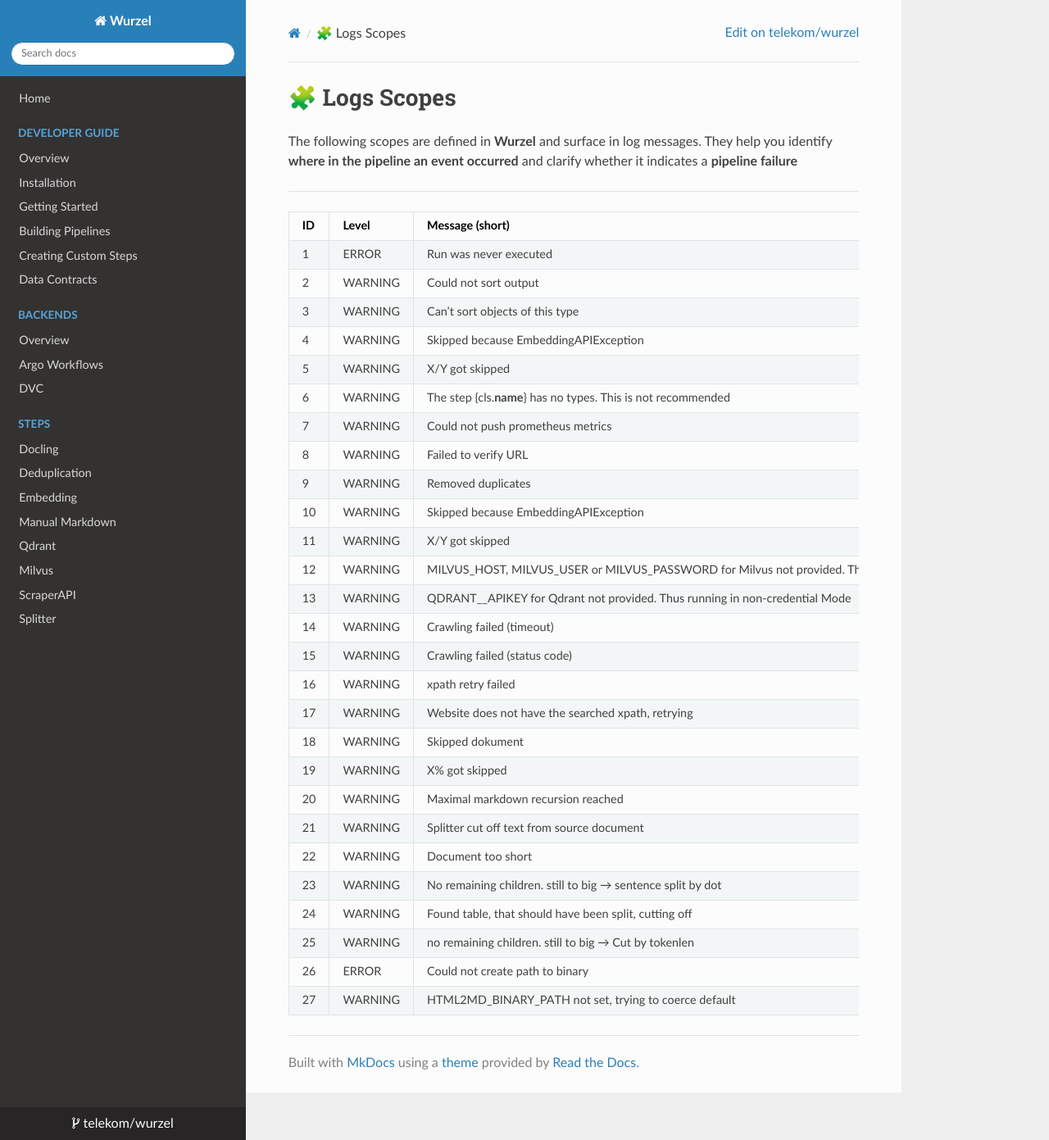
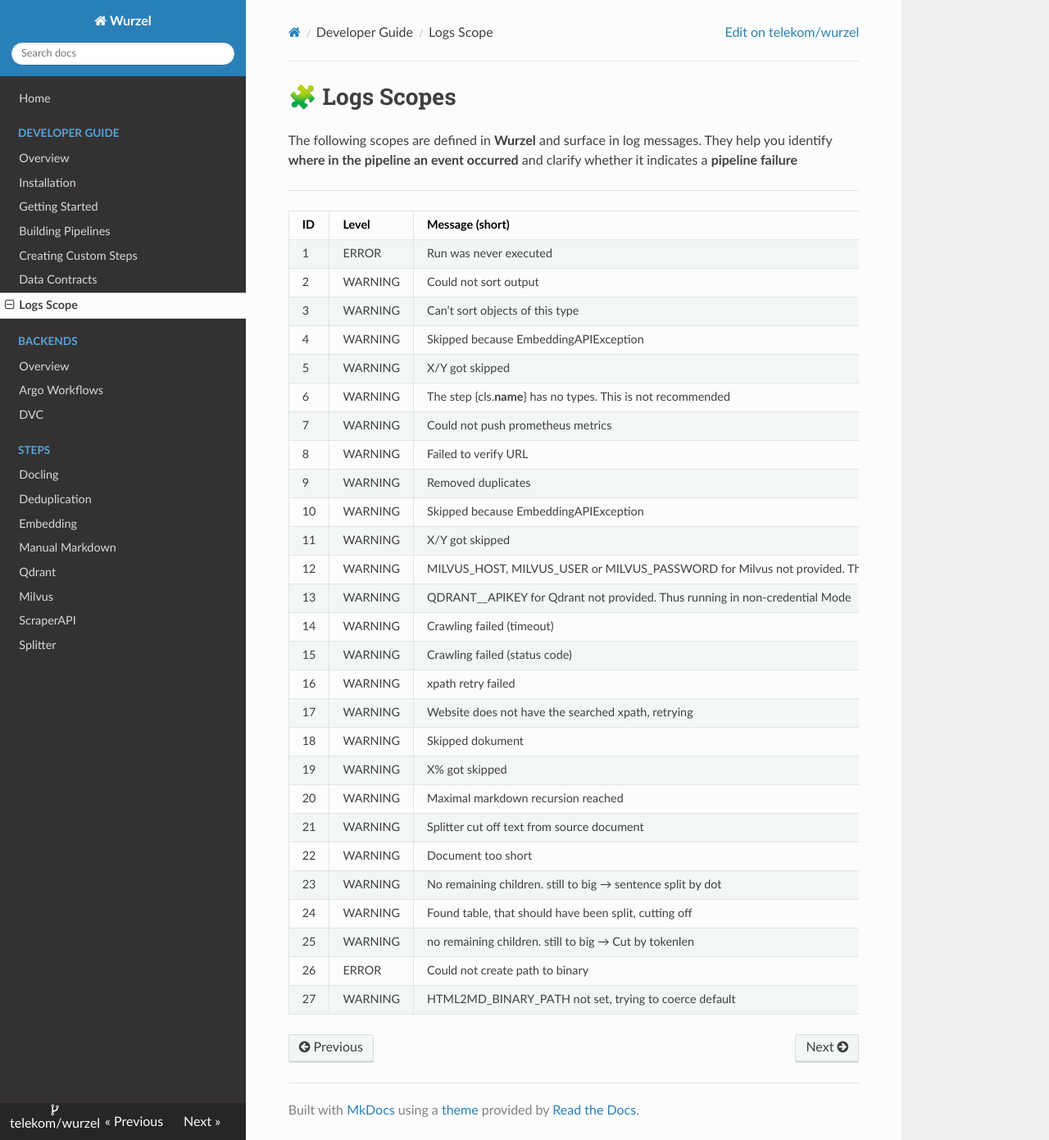
Before and after one commit to telekom/wurzel, an MkDocs documentation site: the page built from docs/developer-guide/logs_scope.md, in a window 1280 px wide and 1391 px high. Shown: the whole window at 82% size. Built offline with MkDocs 1.6.1, drawn with Linux system fonts in a browser that asks for light colours; nearby versions of some CDN libraries.

Commit message:
add-log-scope-yml

```diff
--- a/mkdocs.yml
+++ b/mkdocs.yml
@@ -20,6 +20,7 @@ nav:
     - Building Pipelines: developer-guide/building-pipelines.md
     - Creating Custom Steps: developer-guide/creating-steps.md
     - Data Contracts: developer-guide/data-contracts.md
+    - Logs Scope: developer-guide/logs_scope.md
   - Backends:
       - Overview: backends/index.md
       - Argo Workflows: backends/argoworkflows.md
```
